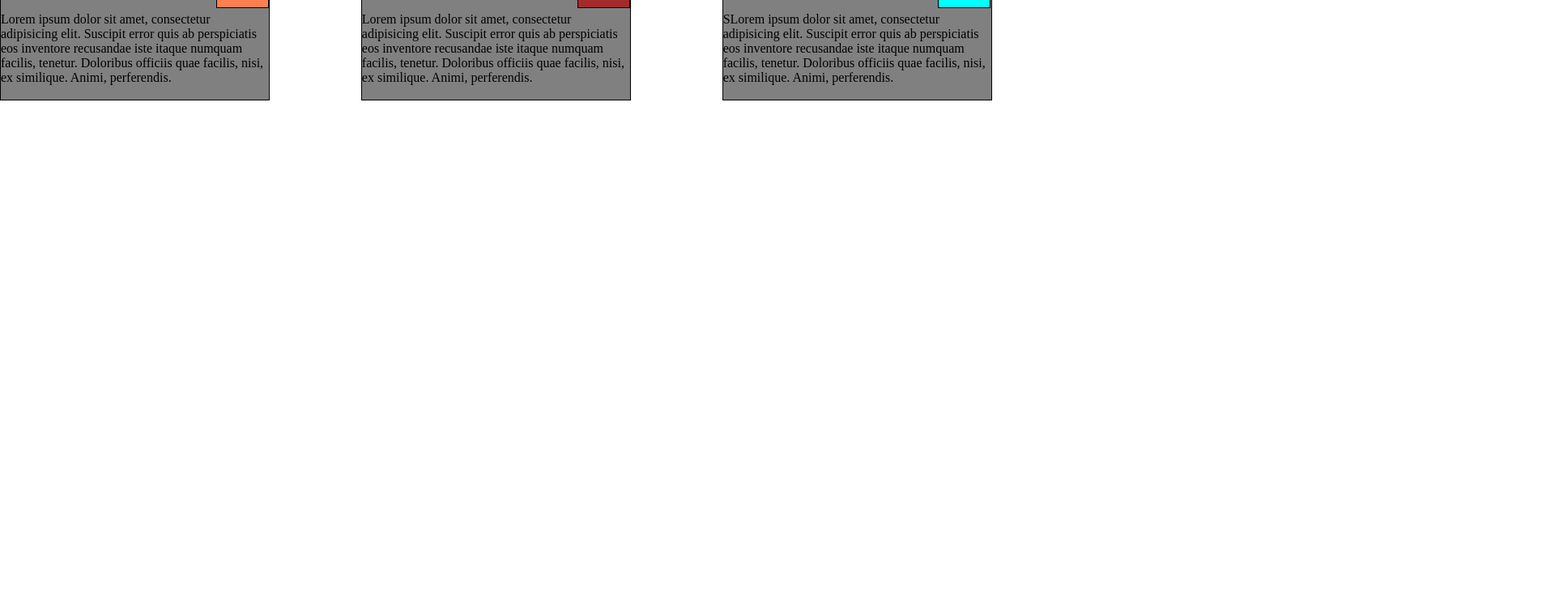
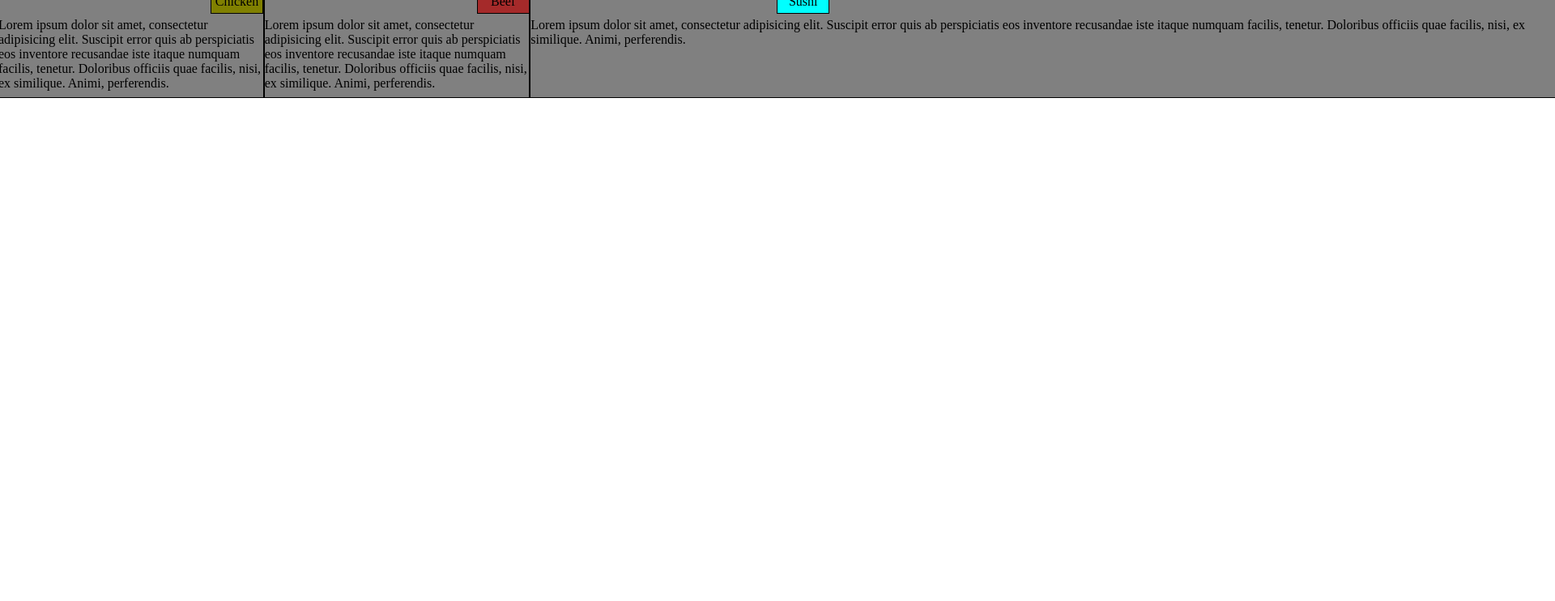
Before and after one commit to Jimmie2016/coursera-test, a plain HTML site: page module2-solution/index.html in a window 1280 px wide. Shown: the part 58-800 px from the top of the page at 81% size, 1920 px wide, since content can reach past the window. Drawn offline with Linux system fonts and the light colour scheme.

Commit message:
small changes to my page.

```diff
--- a/module2-solution/css/m2style.css
+++ b/module2-solution/css/m2style.css
@@ -1,96 +1,99 @@
-*{
+* {
   box-sizing: border-box;
   margin: 0;
   padding: 0;
 }
-body {
+#box {
+  padding: 2px;
   background-color: white;
+  width: 990px;
+  height: 180px;
 }
-#box {
-  padding: 5px
-  border:2px;
+<div#container {
+  background-color: #00FFFF;
+  position: relative;
+  top: 20px;
 }
 
 h1 {
+  margin-bottom: 10px;
+}
+
+section {
+  border: 1px solid black;
+  margin-bottom: 15px;
+  margin-right: 1px;
+  margin left:1px;
+}
+
+#section1 {
+  background-color: #808080;
+  width:360px;
+  height:120px;
+  margin-left: -5px;
+}
+ #section2 {
+  background-color: #808080;
+  width:360px;
+  position: relative;
+  height:120;
+  margin-left:-5px;
+ }
+
+#section3 {
+  background-color: #808080;
+  width:360px;
+  position: absolute;
+  height:120px;
+  margin-left:-5px;
+}
+  p{
+  width: 65px;
+  height: 25px;
+  border: 1.5px solid black;
   margin-bottom: 5px;
+  position: top-right;
   }
+
 #header {
   left: 50%;
-  top: 6px;
-  bottom: 6px;
-  transform: translateX(-50%);
+  top: 5px
+  margin:5px;
+  transform: translate(-50%);
   position: relative;
   width: 50%;
   text-align: center;
 }
-div#container {
+.title1 {
+  background-color:#808000;
   position: relative;
-  top: 5px;
+  top: 0px;
+  right:-262px;
+  text-align: center;
 }
 
-section {
-  border: 1px solid black;
-  margin-bottom: 2px;
-  }
-div#container {
-  position: relative;
-  top: 0px;
-}
-p {
-  width: 65px;
-  height: 25px;
-  border: 1px solid black;
-  margin-bottom: 5px;
-  position: right;
-
-}
-
-.title1 {
-  background-color:#FF7F50;
-  position: relative;
-  top:0px;
-  left:265.5px;
-}
 .title2 {
   background-color:#A52A2A;
   position: relative;
   top: 0px;
-  left: 266px;
+  left: 262px;
+  text-align: center;
 }
 .title3 {
-  background-color: #00FFFF;
+  background-color:#00FFFF;
   position: relative;
   top: 0px;
-  left: 265.5px;
+  left: 304px;
+  text-align: center;
 }
 .row {
-  width:104.5%;
+  width:100%;
 }
 
-#section1 {
-    width: 333PX;
-    height: 140px;
-    background-color: grey;
-  }
-#section2 {
-  width: 333px;
-  height: 140px;
-  position: relative;
-  background-color: grey;
-}
-#section3 {
-  width: 333px;
-  height: 140px;
-  position: absolute;
-  background-color: grey;
-}
-
-
-/********** large devices only **********/
 @media (min-width: 992px) {
-  .col-lg-1,.col-lg-2,.col-lg-3,.col-lg-4,
-  .col-lg-5,.col-lg-6,.col-lg-7,.col-lg-8,
-  .col-lg-9,.col-lg-10,.col-lg-11,.col-lg-12 {
+  .col-lg-1, .col-lg-2, .col-lg-3, .col-lg-4,
+  .col-lg-5, .col-lg-6, .col-lg-7, .col-lg-8,
+  .col-lg-9, .col-lg-10, .col-lg-11, .col-lg-12 {
   float: left;
 }
    .col-lg-1 {
@@ -129,9 +132,21 @@ p {
   .col-lg-12 {
     width: 100%;
   }
+  #section1 {
+    width: 300px;
+    height:130px;
+  }
+  #section2 {
+    width: 300px;
+    height:130px;
+  }
+  #section3 {
+    width: 300px;
+    height: 130px;
+  }
 }
 
-/********** medium devices only **********/
+
 @media (min-width:768px) and (max-width: 991px) {
   .col-md-1, .col-md-2, .col-md-3, .col-md-4,
   .col-md-5, .col-md-6, .col-md-7, .col-md-8,
@@ -174,49 +189,73 @@ p {
   .col-md-12 {
     width: 100%;
   }
+
+  #section1 {
+    width: 490px;
+    height: 130px;
+  }
+  #section2 {
+    width: 490px%
+    height:130px;
+  }
+  #section3 {
+    width: 99%;
+    height:130px;
+  }
 }
 
-/********** small devices only **********/
-@media (max-width: 991) {
-  .col-min-1, .col-min-2, .col-min-3, .col-min-4,
-  .col-min-5, .col-min-6, .col-min-7, .col-min-8,
-  .col-min-9, .col-min-10, .col-min-11, .col-min-12 {
+@media (min-width: 767px) {
+  .col-sm-1,.col-sm-2, .col-sm-3, .col-sm-4,
+  .col-sm-5, .col-sm-6, .col-sm-7, .col-sm-8,
+  .col-sm-9, .col-sm-10, .col-sm-11, .col-sm-12 {
     float: left;
   }
-  .col-min-1 {
+   .col-sm-1 {
     width: 8.33%;
   }
-  .col-min-2 {
+  .col-sm-2 {
     width: 16.66%;
   }
-  .col-min-3 {
+  .col-sm-3 {
     width: 25%;
   }
-  .col-min-4 {
+  .col-sm-4 {
     width: 33.33%;
   }
-  .col-min-5 {
+  .col-sm-5 {
     width: 41.66%;
   }
-  .col-min-6 {
+  .col-sm-6 {
     width: 50%;
   }
-  .col-min-7 {
+  .col-sm-7 {
     width: 58.33%;
   }
-  .col-min-8 {
+  .col-sm-8 {
     width: 66.66%;
   }
-  .col-min-9 {
+  .col-sm-9 {
     width: 74.99%;
   }
-  .col-min-10 {
+  .col-sm-10 {
     width: 83.33%;
   }
-  .col-min-11 {
+  .col-sm-11 {
     width: 91.66%;
   }
-  .col-min-12 {
+  .col-sm-12 {
     width: 100%;
   }
+  #section1 {
+    width: 100%;
+    height: 130px;
   }
+  #section2 {
+    width: 100%;
+    height: 130px;
+  }
+  #section3 {
+    width: 100%;
+    height: 130px;
+  }
+}
--- a/module2-solution/index.html
+++ b/module2-solution/index.html
@@ -7,52 +7,51 @@
   <link rel="stylesheet" type="text/css" href="css/m2style.css">
 </head>
 <body>
- <div class="Name">
+ <div class="name">
   <div id="header">
    <h1>Our Menu</h1>
  </div>
-<div class="row">
-  <div class="col-lg-4 col-md-6 col-min-12">
+<div id="box">
+ <div id="row">
+  <div class="container">
+    <div class="col-lg-4 col-md-6">
       <section id="section1">
         <div id="container">
-     <div id="box">
           <div id="content">
               <div id="container">
                 <p id="title" class="title1">Chicken</p>
 
                 Lorem ipsum dolor sit amet, consectetur adipisicing elit. Suscipit error quis ab perspiciatis eos inventore recusandae iste itaque numquam facilis, tenetur. Doloribus officiis quae facilis, nisi, ex similique. Animi, perferendis.
-
+              </div>
             </div>
           </div>
         </div>
       </section>
     </div>
- <div class="col-lg-4 col-md-6 col-min-12">
+    <div class="col-lg-4 col-md-6">
       <section id="section2">
         <div id="container">
-     <div id="box">
           <div id="container">
               <p id="title" class="title2">Beef</p>
 
+                  Lorem ipsum dolor sit amet, consectetur adipisicing elit. Suscipit error quis ab perspiciatis eos inventore recusandae iste itaque numquam facilis, tenetur. Doloribus officiis quae facilis, nisi, ex similique. Animi, perferendis.
+            </div>
+          </div>
+        </div>
+      </section>
+    <div class="col-lg-4 col-md-12">
+      <section id="section3">
+        <div id="container">
+          <div id="container">
+            <p id="title" class="title3">Sushi</p>
 
                  Lorem ipsum dolor sit amet, consectetur adipisicing elit. Suscipit error quis ab perspiciatis eos inventore recusandae iste itaque numquam facilis, tenetur. Doloribus officiis quae facilis, nisi, ex similique. Animi, perferendis.
-
             </div>
           </div>
         </div>
       </section>
     </div>
-  <div class="col-lg-4 col-md-6 col-min-12">
-   <section id="section3">
-     <div id="container">
-      <div id="box">
-        <div id="container">
-         <p id="title" class="title3">Sushi</p>
-
-            SLorem ipsum dolor sit amet, consectetur adipisicing elit. Suscipit error quis ab perspiciatis eos inventore recusandae iste itaque numquam facilis, tenetur. Doloribus officiis quae facilis, nisi, ex similique. Animi, perferendis.
-
   </div>
 </div>
-   </section>
-</div>
 </body>
+</html>
```
Lines whose indentation alone changed are shown as unchanged.
